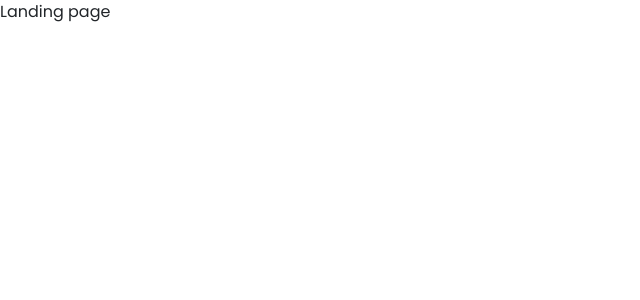
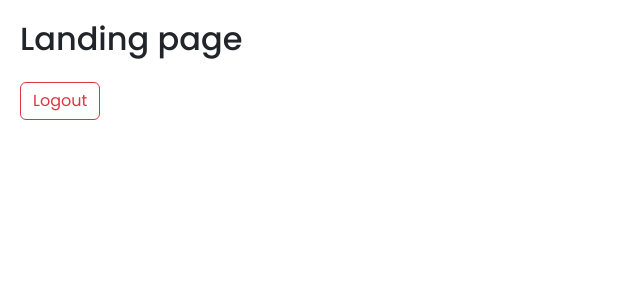
Before and after one commit to AyaHelal/Meetza-front-end, a React (Create React App) app: page /landing in a window 1280 px wide. Shown: the top 300 px of the page, without its empty margins (0-640 px from the left). Built offline with nearby package versions, Linux system fonts and the light colour scheme; sample sign-in values are in the browser's storage.

Commit message:
handle remember me

```diff
--- a/src/context/AuthContext.js
+++ b/src/context/AuthContext.js
@@ -6,6 +6,7 @@ export const AuthProvider = ({ children }) => {
     const [user, setUser] = useState(null);
     const [token, setToken] = useState(null);
     const [initializing, setInitializing] = useState(true);
+    const [isRemembered, setIsRemembered] = useState(false);
 
     useEffect(() => {
         try {
@@ -21,6 +22,9 @@ export const AuthProvider = ({ children }) => {
                 const parsedUser = JSON.parse(storedUser);
                 setUser(parsedUser);
                 setToken(storedToken);
+                // Determine if it was remembered (from localStorage)
+                const rememberedInLocal = !!localStorage.getItem("token");
+                setIsRemembered(rememberedInLocal);
             }
         } catch (error) {
             console.error("❌ Error parsing stored user:", error);
@@ -28,6 +32,7 @@ export const AuthProvider = ({ children }) => {
             localStorage.removeItem("token");
             sessionStorage.removeItem("user");
             sessionStorage.removeItem("token");
+            setIsRemembered(false);
         }
         setInitializing(false);
     }, []);
@@ -43,12 +48,14 @@ export const AuthProvider = ({ children }) => {
 
                 sessionStorage.removeItem("user");
                 sessionStorage.removeItem("token");
+                setIsRemembered(true);
             } else {
                 sessionStorage.setItem("user", JSON.stringify(userData));
                 sessionStorage.setItem("token", userToken);
 
                 localStorage.removeItem("user");
                 localStorage.removeItem("token");
+                setIsRemembered(false);
             }
         } catch (error) {
             console.error("❌ Failed to save user/token:", error);
@@ -63,10 +70,11 @@ export const AuthProvider = ({ children }) => {
         localStorage.removeItem("token");
         sessionStorage.removeItem("user");
         sessionStorage.removeItem("token");
+        setIsRemembered(false);
     };
 
     return (
-        <AuthContext.Provider value={{ user, token, initializing, loginUser, logoutUser }}>
+        <AuthContext.Provider value={{ user, token, initializing, isRemembered, loginUser, logoutUser }}>
         {children}
         </AuthContext.Provider>
     );
--- a/src/pages/Landing/Landing.js
+++ b/src/pages/Landing/Landing.js
@@ -1,5 +1,22 @@
+import { useContext } from 'react';
+import { useNavigate } from 'react-router-dom';
+import { AuthContext } from '../../context/AuthContext';
+
 const Landing = () => {
-  return <div>Landing page</div>;
+  const navigate = useNavigate();
+  const { logoutUser } = useContext(AuthContext);
+
+  const handleLogout = () => {
+    logoutUser();
+    navigate('/login', { replace: true });
+  };
+
+  return (
+    <div style={{ padding: 20 }}>
+      <h2>Landing page</h2>
+      <button onClick={handleLogout} className="btn btn-outline-danger mt-3">Logout</button>
+    </div>
+  );
 };
 
 export default Landing;
```
Also changed, not shown: public/assets/backgroundLanding.jpg (deleted).
